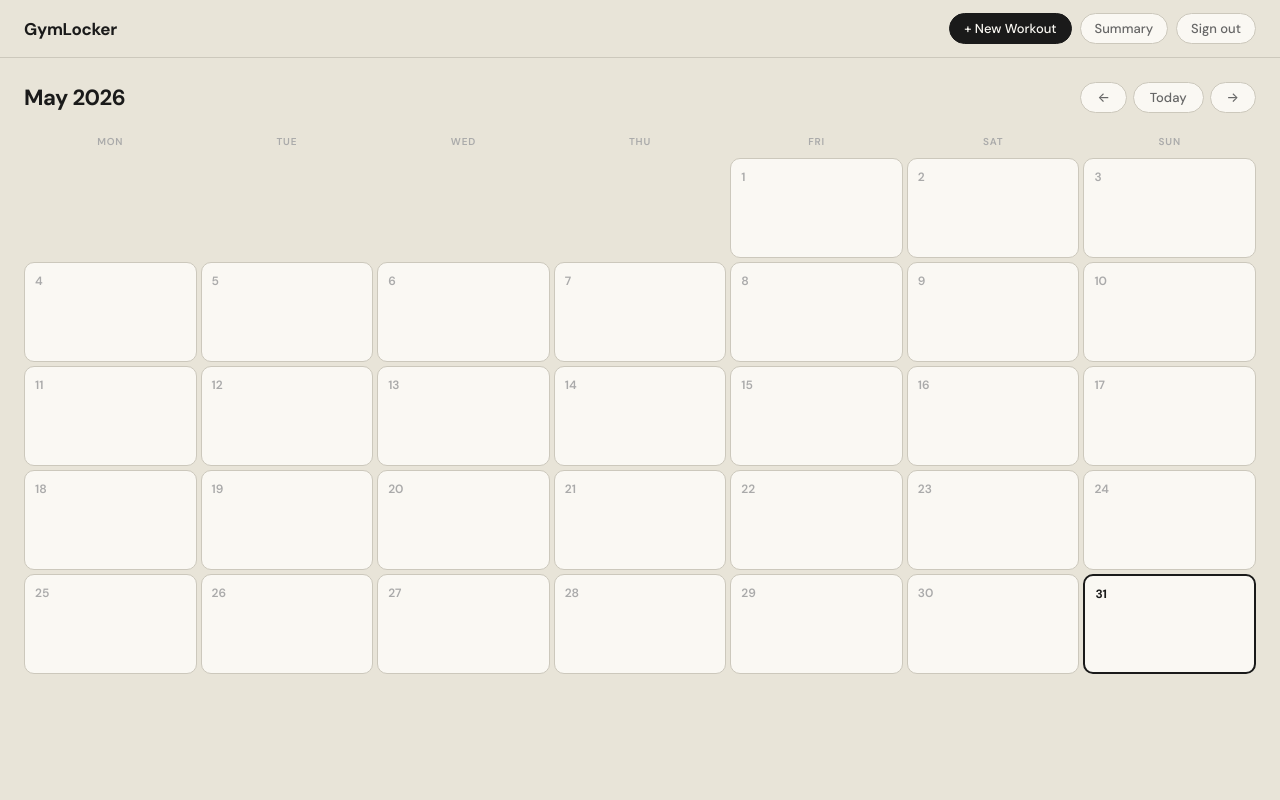
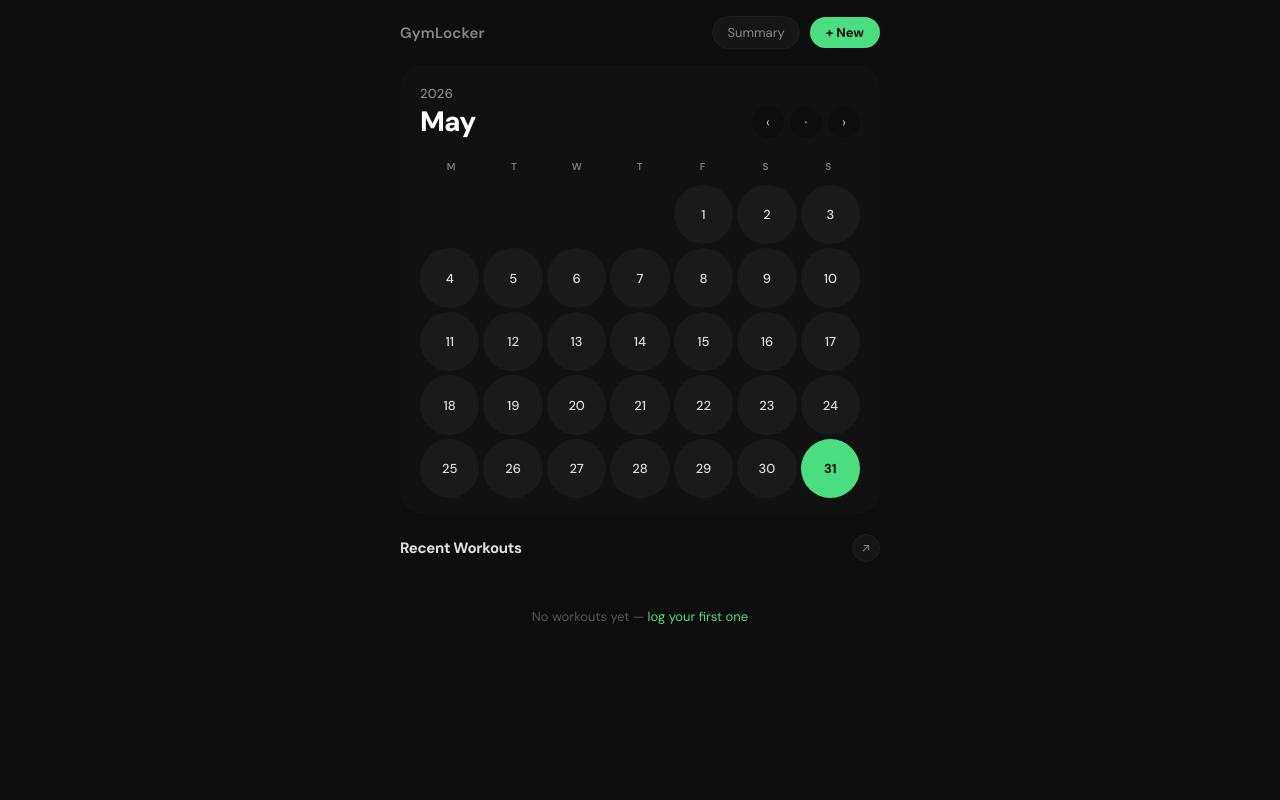
Before and after one commit to puhsum/workout-tracker, a FastAPI app: template dashboard/templates/dashboard.html in a window 1280 px wide. Run offline with FastAPI, Linux system fonts and the light colour scheme; the template is opened without the code that fills it: most values are stand-ins (such as "Sample title", 1, 10 or a date in 2020).

Commit message:
feat: revert to green/black theme
Co-Authored-By: Claude Sonnet 4.6 <noreply@anthropic.com>

```diff
--- a/dashboard/templates/dashboard.html
+++ b/dashboard/templates/dashboard.html
@@ -5,169 +5,209 @@
 <meta name="viewport" content="width=device-width, initial-scale=1.0">
 <title>GymLocker</title>
 <link rel="preconnect" href="https://fonts.googleapis.com">
-<link href="https://fonts.googleapis.com/css2?family=DM+Sans:ital,opsz,wght@0,9..40,300;0,9..40,400;0,9..40,500;0,9..40,600;0,9..40,700&display=swap" rel="stylesheet">
+<link href="https://fonts.googleapis.com/css2?family=DM+Sans:opsz,wght@9..40,300;9..40,400;9..40,500;9..40,600;9..40,700;9..40,800&display=swap" rel="stylesheet">
 <style>
   :root {
-    --bg: #e8e4d8;
-    --surface: #f0ece0;
-    --white: #faf8f3;
-    --border: #ccc8bc;
-    --border-strong: #9a9488;
-    --ink: #1a1a1a;
-    --ink-2: #666;
-    --ink-3: #aaa;
+    --bg: #0d0d0d;
+    --surface: #161616;
+    --border: #1e1e1e;
+    --blue: #111111;
+    --lime: #4ade80;
+    --ink: #e0e0e0;
+    --ink-2: #888;
+    --ink-3: #555;
+    --day-bg: #1a1a1a;
+    --day-workout-bg: #222222;
   }
   *, *::before, *::after { box-sizing: border-box; margin: 0; padding: 0; }
-  body { background: var(--bg); color: var(--ink); font-family: 'DM Sans', -apple-system, BlinkMacSystemFont, sans-serif; min-height: 100vh; }
+  body { background: var(--bg); color: var(--ink); font-family: 'DM Sans', -apple-system, BlinkMacSystemFont, sans-serif; min-height: 100vh; padding-bottom: 48px; }
 
-  nav { background: var(--bg); border-bottom: 1px solid var(--border); padding: 0 24px; height: 58px; display: flex; align-items: center; justify-content: space-between; position: sticky; top: 0; z-index: 200; }
-  .nav-brand { font-size: 17px; font-weight: 700; color: var(--ink); letter-spacing: -0.3px; }
-  .nav-right { display: flex; align-items: center; gap: 8px; }
-  .nav-right a { font-size: 13px; font-weight: 500; color: var(--ink-2); text-decoration: none; padding: 6px 14px; border: 1px solid var(--border); border-radius: 20px; transition: all 0.15s; background: var(--white); }
-  .nav-right a:hover { border-color: var(--ink); color: var(--ink); }
-  .nav-right a.new { background: var(--ink); color: var(--white); border-color: var(--ink); }
-  .nav-right a.new:hover { background: #333; }
+  /* ── Nav ── */
+  nav { padding: 16px 20px 0; display: flex; align-items: center; justify-content: space-between; max-width: 520px; margin: 0 auto; }
+  .nav-brand { font-size: 15px; font-weight: 600; color: var(--ink-2); letter-spacing: 0.2px; }
+  .nav-actions { display: flex; gap: 10px; align-items: center; }
+  .btn-new { background: var(--lime); color: #0d0d0d; font-weight: 700; font-size: 13px; border: none; border-radius: 20px; padding: 7px 16px; cursor: pointer; font-family: inherit; transition: opacity 0.15s; text-decoration: none; }
+  .btn-new:hover { opacity: 0.85; }
+  .btn-nav { background: var(--surface); border: 1px solid var(--border); color: var(--ink-2); font-size: 13px; border-radius: 20px; padding: 7px 14px; cursor: pointer; font-family: inherit; text-decoration: none; transition: border-color 0.15s; }
+  .btn-nav:hover { border-color: rgba(255,255,255,0.2); color: var(--ink); }
 
-  main { padding: 24px; max-width: 1440px; margin: 0 auto; }
+  /* ── Main ── */
+  main { padding: 16px 20px; max-width: 520px; margin: 0 auto; }
 
-  /* Calendar header */
-  .cal-header { display: flex; align-items: center; justify-content: space-between; margin-bottom: 16px; }
-  .cal-title { font-size: 22px; font-weight: 700; color: var(--ink); letter-spacing: -0.5px; }
-  .cal-nav { display: flex; gap: 6px; }
-  .cal-nav button { background: var(--white); border: 1px solid var(--border); color: var(--ink-2); border-radius: 20px; padding: 6px 16px; font-size: 13px; font-weight: 500; cursor: pointer; transition: all 0.15s; font-family: inherit; }
-  .cal-nav button:hover { border-color: var(--ink); color: var(--ink); }
+  /* ── Calendar card ── */
+  .cal-card { background: var(--blue); border-radius: 24px; padding: 20px 20px 16px; margin-bottom: 20px; }
+  .cal-year { font-size: 13px; font-weight: 500; color: rgba(255,255,255,0.5); margin-bottom: 4px; letter-spacing: 0.3px; }
+  .cal-header { display: flex; align-items: center; justify-content: space-between; margin-bottom: 18px; }
+  .cal-month-title { font-size: 28px; font-weight: 800; color: #fff; letter-spacing: -0.8px; line-height: 1; }
+  .cal-nav-group { display: flex; gap: 6px; }
+  .cal-nav-btn { background: rgba(0,0,0,0.2); border: none; color: rgba(255,255,255,0.8); width: 32px; height: 32px; border-radius: 50%; cursor: pointer; font-size: 14px; display: flex; align-items: center; justify-content: center; transition: background 0.15s; font-family: inherit; }
+  .cal-nav-btn:hover { background: rgba(0,0,0,0.35); }
 
-  /* Day-of-week headers */
-  .cal-dow { display: grid; grid-template-columns: repeat(7, 1fr); gap: 4px; margin-bottom: 4px; }
-  .cal-dow-cell { text-align: center; font-size: 10px; font-weight: 600; color: var(--ink-3); text-transform: uppercase; letter-spacing: 0.8px; padding: 6px 0; }
+  /* Day headers */
+  .cal-dow { display: grid; grid-template-columns: repeat(7, 1fr); margin-bottom: 8px; }
+  .cal-dow-cell { text-align: center; font-size: 10px; font-weight: 600; color: rgba(255,255,255,0.45); text-transform: uppercase; letter-spacing: 0.6px; padding: 4px 0; }
 
-  /* Calendar grid */
+  /* Day grid */
   .cal-grid { display: grid; grid-template-columns: repeat(7, 1fr); gap: 4px; }
   .cal-cell {
-    background: var(--white);
-    border: 1px solid var(--border);
-    border-radius: 10px;
-    min-height: 100px;
-    padding: 10px;
+    aspect-ratio: 1;
+    border-radius: 50%;
+    display: flex;
+    flex-direction: column;
+    align-items: center;
+    justify-content: center;
+    cursor: default;
     position: relative;
-    cursor: default;
-    transition: all 0.12s;
-    overflow: hidden;
+    background: var(--day-bg);
+    transition: background 0.12s;
   }
-  .cal-cell.empty { background: transparent; border-color: transparent; }
-  .cal-cell.has-workout { background: var(--ink); border-color: var(--ink); cursor: pointer; }
-  .cal-cell.has-workout:hover { background: #2a2a2a; }
-  .cal-cell.is-today { border-color: var(--ink) !important; border-width: 2px; }
-  .cal-cell.is-today:not(.has-workout) .cal-day-num { color: var(--ink); font-weight: 700; }
+  .cal-cell.empty { background: transparent; }
+  .cal-cell.has-workout { background: var(--day-workout-bg); cursor: pointer; }
+  .cal-cell.has-workout:hover { background: rgba(0,0,0,0.55); }
+  .cal-cell.is-today { background: var(--lime) !important; }
+  .cal-cell.is-today .cal-day-num { color: #0d0d0d; font-weight: 800; }
 
-  .cal-day-num { font-size: 12px; font-weight: 600; color: var(--ink-3); margin-bottom: 6px; }
-  .cal-cell.has-workout .cal-day-num { color: rgba(255,255,255,0.5); }
+  .cal-day-num { font-size: 13px; font-weight: 500; color: rgba(255,255,255,0.85); line-height: 1; }
+  .cal-dot {
+    position: absolute;
+    bottom: 5px;
+    width: 4px; height: 4px;
+    background: rgba(255,255,255,0.65);
+    border-radius: 50%;
+  }
+  .cal-cell.is-today .cal-dot { background: rgba(0,0,0,0.35); }
 
-  .cal-dot { width: 5px; height: 5px; background: rgba(255,255,255,0.6); border-radius: 50%; margin-bottom: 6px; }
-
-  .cal-ex-list { display: flex; flex-direction: column; gap: 2px; }
-  .cal-ex-name { font-size: 11px; color: rgba(255,255,255,0.85); white-space: nowrap; overflow: hidden; text-overflow: ellipsis; line-height: 1.4; font-weight: 500; }
-  .cal-ex-more { font-size: 10px; color: rgba(255,255,255,0.4); margin-top: 2px; }
-
-  /* Tooltip */
+  /* ── Tooltip ── */
   #tooltip {
     position: fixed; z-index: 999;
-    background: var(--ink); color: var(--white);
-    border-radius: 12px; padding: 14px 16px;
-    min-width: 200px; max-width: 280px;
+    background: #161616; color: var(--ink);
+    border: 1px solid var(--border);
+    border-radius: 14px; padding: 14px 16px;
+    min-width: 200px; max-width: 260px;
     pointer-events: none; display: none;
-    box-shadow: 0 8px 32px rgba(0,0,0,0.2);
+    box-shadow: 0 8px 32px rgba(0,0,0,0.5);
   }
-  .tt-date { font-size: 13px; font-weight: 700; margin-bottom: 2px; }
-  .tt-meta { font-size: 11px; color: rgba(255,255,255,0.5); margin-bottom: 10px; font-weight: 500; letter-spacing: 0.3px; }
-  .tt-divider { height: 1px; background: rgba(255,255,255,0.12); margin-bottom: 10px; }
-  .tt-ex { margin-bottom: 7px; }
-  .tt-ex:last-child { margin-bottom: 0; }
+  .tt-date { font-size: 12px; font-weight: 700; margin-bottom: 2px; }
+  .tt-meta { font-size: 11px; color: var(--ink-2); margin-bottom: 10px; }
+  .tt-divider { height: 1px; background: var(--border); margin-bottom: 10px; }
   .tt-ex-name { font-size: 12px; font-weight: 600; margin-bottom: 1px; }
-  .tt-ex-sets { font-size: 11px; color: rgba(255,255,255,0.45); font-family: 'SF Mono', Menlo, monospace; }
+  .tt-ex-sets { font-size: 11px; color: var(--ink-2); font-family: 'SF Mono', Menlo, monospace; margin-bottom: 6px; }
+
+  /* ── Recent Workouts ── */
+  .section-header { display: flex; align-items: center; justify-content: space-between; margin-bottom: 14px; }
+  .section-title { font-size: 15px; font-weight: 700; color: var(--ink); letter-spacing: -0.3px; }
+  .section-link { font-size: 12px; color: var(--ink-2); text-decoration: none; width: 28px; height: 28px; background: var(--surface); border: 1px solid var(--border); border-radius: 50%; display: flex; align-items: center; justify-content: center; transition: border-color 0.15s; }
+  .section-link:hover { border-color: rgba(255,255,255,0.2); color: var(--ink); }
+
+  .workout-block { margin-bottom: 20px; }
+  .workout-block-header { display: flex; align-items: center; gap: 8px; margin-bottom: 12px; }
+  .workout-block-date { font-size: 11px; font-weight: 600; color: var(--lime); text-transform: uppercase; letter-spacing: 0.6px; }
+  .workout-block-time { font-size: 11px; color: var(--ink-3); }
+
+  .activity-row { display: flex; gap: 12px; padding: 10px 0; border-bottom: 1px solid var(--border); align-items: flex-start; }
+  .activity-row:last-child { border-bottom: none; }
+  .activity-dot { width: 7px; height: 7px; border-radius: 50%; background: var(--lime); flex-shrink: 0; margin-top: 5px; }
+  .activity-body { flex: 1; min-width: 0; }
+  .activity-name { font-size: 14px; font-weight: 600; color: var(--ink); margin-bottom: 3px; }
+  .activity-detail { font-size: 12px; color: var(--ink-2); line-height: 1.5; }
+  .activity-time { font-size: 12px; color: var(--ink-3); flex-shrink: 0; padding-top: 2px; }
+
+  .empty-state { text-align: center; color: var(--ink-3); font-size: 13px; padding: 32px 0; }
+  .empty-state a { color: var(--lime); text-decoration: none; }
 </style>
 </head>
 <body>
 
 <nav>
   <div class="nav-brand">GymLocker</div>
-  <div class="nav-right">
-    <a href="/workout/new" class="new">+ New Workout</a>
-    <a href="/summary">Summary</a>
-    <a href="/logout">Sign out</a>
+  <div class="nav-actions">
+    <a href="/summary" class="btn-nav">Summary</a>
+    <a href="/workout/new" class="btn-new">+ New</a>
   </div>
 </nav>
 
 <main>
-  <div class="cal-header">
-    <div class="cal-title" id="cal-title"></div>
-    <div class="cal-nav">
-      <button onclick="shiftMonth(-1)">←</button>
-      <button onclick="goToday()">Today</button>
-      <button onclick="shiftMonth(1)">→</button>
+  <!-- Calendar -->
+  <div class="cal-card">
+    <div class="cal-year" id="cal-year"></div>
+    <div class="cal-header">
+      <div class="cal-month-title" id="cal-month-title"></div>
+      <div class="cal-nav-group">
+        <button class="cal-nav-btn" onclick="shiftMonth(-1)">‹</button>
+        <button class="cal-nav-btn" onclick="goToday()">·</button>
+        <button class="cal-nav-btn" onclick="shiftMonth(1)">›</button>
+      </div>
     </div>
+    <div class="cal-dow">
+      <div class="cal-dow-cell">M</div>
+      <div class="cal-dow-cell">T</div>
+      <div class="cal-dow-cell">W</div>
+      <div class="cal-dow-cell">T</div>
+      <div class="cal-dow-cell">F</div>
+      <div class="cal-dow-cell">S</div>
+      <div class="cal-dow-cell">S</div>
+    </div>
+    <div class="cal-grid" id="cal-grid"></div>
   </div>
-  <div class="cal-dow">
-    <div class="cal-dow-cell">Mon</div>
-    <div class="cal-dow-cell">Tue</div>
-    <div class="cal-dow-cell">Wed</div>
-    <div class="cal-dow-cell">Thu</div>
-    <div class="cal-dow-cell">Fri</div>
-    <div class="cal-dow-cell">Sat</div>
-    <div class="cal-dow-cell">Sun</div>
+
+  <!-- Recent Workouts -->
+  <div class="section-header">
+    <span class="section-title">Recent Workouts</span>
+    <a href="/summary" class="section-link">↗</a>
   </div>
-  <div class="cal-grid" id="cal-grid"></div>
+  <div id="recent-list"></div>
 </main>
 
 <div id="tooltip"></div>
 
 <script>
 const workouts = {{ workouts_json | safe }};
+
+// ── Calendar ────────────────────────────────────────────────────────────────
+
 const byDate = {};
-workouts.forEach(w => {
-  if (!byDate[w.date]) byDate[w.date] = [];
-  byDate[w.date].push(w);
-});
+workouts.forEach(w => { if (!byDate[w.date]) byDate[w.date] = []; byDate[w.date].push(w); });
 
 const MONTHS = ['January','February','March','April','May','June','July','August','September','October','November','December'];
 const today = new Date();
 let curYear = today.getFullYear(), curMonth = today.getMonth();
 
-function pad(n) { return String(n).padStart(2, '0'); }
-function dateStr(y, m, d) { return `${y}-${pad(m+1)}-${pad(d)}`; }
+function pad(n) { return String(n).padStart(2,'0'); }
+function dateStr(y,m,d) { return `${y}-${pad(m+1)}-${pad(d)}`; }
 
 function renderCalendar() {
   const firstDay = new Date(curYear, curMonth, 1);
-  const daysInMonth = new Date(curYear, curMonth + 1, 0).getDate();
+  const daysInMonth = new Date(curYear, curMonth+1, 0).getDate();
   const todayStr = dateStr(today.getFullYear(), today.getMonth(), today.getDate());
-  document.getElementById('cal-title').textContent = `${MONTHS[curMonth]} ${curYear}`;
+
+  document.getElementById('cal-year').textContent = curYear;
+  document.getElementById('cal-month-title').textContent = MONTHS[curMonth];
+
   const grid = document.getElementById('cal-grid');
   grid.innerHTML = '';
-  const offset = (firstDay.getDay() + 6) % 7;
+  const offset = (firstDay.getDay()+6) % 7;
+
   for (let i = 0; i < offset; i++) {
     const el = document.createElement('div');
     el.className = 'cal-cell empty';
     grid.appendChild(el);
   }
+
   for (let d = 1; d <= daysInMonth; d++) {
     const ds = dateStr(curYear, curMonth, d);
     const sessions = byDate[ds] || [];
     const hasWorkout = sessions.length > 0;
     const isToday = ds === todayStr;
+
     const cell = document.createElement('div');
     cell.className = 'cal-cell' + (hasWorkout ? ' has-workout' : '') + (isToday ? ' is-today' : '');
-    let inner = `<div class="cal-day-num">${d}</div>`;
+    cell.innerHTML = `<div class="cal-day-num">${d}</div>${hasWorkout ? '<div class="cal-dot"></div>' : ''}`;
+
     if (hasWorkout) {
-      const allExNames = sessions.flatMap(s => s.exercise_names);
-      inner += `<div class="cal-dot"></div><div class="cal-ex-list">`;
-      allExNames.slice(0, 3).forEach(name => { inner += `<div class="cal-ex-name">${escHtml(name)}</div>`; });
-      if (allExNames.length > 3) inner += `<div class="cal-ex-more">+${allExNames.length - 3} more</div>`;
-      inner += `</div>`;
       cell.addEventListener('mouseenter', e => showTooltip(e, ds, sessions));
       cell.addEventListener('mouseleave', hideTooltip);
-      cell.addEventListener('click', () => { window.location.href = `/log/${ds}`; });
+      cell.addEventListener('click', () => window.location.href = `/log/${ds}`);
     }
-    cell.innerHTML = inner;
     grid.appendChild(cell);
   }
 }
@@ -180,34 +220,119 @@ function shiftMonth(dir) {
 }
 function goToday() { curYear = today.getFullYear(); curMonth = today.getMonth(); renderCalendar(); }
 
+// ── Tooltip ─────────────────────────────────────────────────────────────────
+
 const tooltip = document.getElementById('tooltip');
 function showTooltip(e, ds, sessions) {
+  const [y,m,d] = ds.split('-').map(Number);
   const months = ['Jan','Feb','Mar','Apr','May','Jun','Jul','Aug','Sep','Oct','Nov','Dec'];
-  const [y, m, d] = ds.split('-').map(Number);
-  const totalEx = sessions.reduce((s, w) => s + w.exercises.length, 0);
-  const durs = sessions.map(w => w.duration).filter(Boolean);
+  const totalEx = sessions.reduce((s,w) => s + w.exercises.length, 0);
   let html = `<div class="tt-date">${months[m-1]} ${d}, ${y}</div>`;
-  html += `<div class="tt-meta">${totalEx} exercise${totalEx !== 1 ? 's' : ''}${durs.length ? ' · ' + durs.join('+') + ' min' : ''}</div>`;
-  html += `<div class="tt-divider"></div>`;
+  html += `<div class="tt-meta">${totalEx} exercise${totalEx!==1?'s':''}</div><div class="tt-divider"></div>`;
   sessions.forEach(w => w.exercises.forEach(ex => {
-    html += `<div class="tt-ex"><div class="tt-ex-name">${escHtml(ex.name)}</div>${ex.sets_raw ? `<div class="tt-ex-sets">${escHtml(ex.sets_raw)}</div>` : ''}</div>`;
+    html += `<div class="tt-ex-name">${esc(ex.name)}</div>`;
+    if (ex.sets_raw) html += `<div class="tt-ex-sets">${esc(ex.sets_raw)}</div>`;
   }));
   tooltip.innerHTML = html;
   tooltip.style.display = 'block';
-  positionTooltip(e);
+  pos(e);
 }
-function positionTooltip(e) {
+function pos(e) {
   const tw = tooltip.offsetWidth, th = tooltip.offsetHeight;
-  let x = e.clientX + 16, y = e.clientY + 16;
-  if (x + tw > window.innerWidth - 8) x = e.clientX - tw - 8;
-  if (y + th > window.innerHeight - 8) y = e.clientY - th - 8;
-  tooltip.style.left = x + 'px'; tooltip.style.top = y + 'px';
+  let x = e.clientX+16, y = e.clientY+16;
+  if (x+tw > window.innerWidth-8) x = e.clientX-tw-8;
+  if (y+th > window.innerHeight-8) y = e.clientY-th-8;
+  tooltip.style.left=x+'px'; tooltip.style.top=y+'px';
 }
-function hideTooltip() { tooltip.style.display = 'none'; }
-document.getElementById('cal-grid').addEventListener('mousemove', e => { if (tooltip.style.display === 'block') positionTooltip(e); });
-function escHtml(str) { return String(str).replace(/&/g,'&amp;').replace(/</g,'&lt;').replace(/>/g,'&gt;'); }
+function hideTooltip() { tooltip.style.display='none'; }
+document.getElementById('cal-grid').addEventListener('mousemove', e => { if (tooltip.style.display==='block') pos(e); });
+
+// ── Recent Workouts ──────────────────────────────────────────────────────────
+
+function groupSets(sets) {
+  if (!sets || !sets.length) return [];
+  const lines = [];
+  let i = 0;
+  while (i < sets.length) {
+    const w = sets[i].weight || 0;
+    const r = sets[i].reps;
+    let count = 1;
+    while (i+count < sets.length && sets[i+count].weight === sets[i].weight) count++;
+    const rStr = `${count} set${count>1?'s':''} × ${r} reps`;
+    lines.push(w ? `${rStr} @ ${w}kg` : rStr);
+    i += count;
+  }
+  return lines;
+}
+
+function fmt12(t) {
+  if (!t) return '';
+  const [h,m] = t.split(':').map(Number);
+  const suffix = h>=12 ? 'pm' : 'am';
+  const h12 = h%12 || 12;
+  return `${h12}:${pad(m)}${suffix}`;
+}
+
+function relativeDate(dateStr) {
+  const todayStr = dateStr => {
+    const d = new Date(); return `${d.getFullYear()}-${pad(d.getMonth()+1)}-${pad(d.getDate())}`;
+  };
+  const yest = new Date(); yest.setDate(yest.getDate()-1);
+  const yestStr = `${yest.getFullYear()}-${pad(yest.getMonth()+1)}-${pad(yest.getDate())}`;
+  const t = todayStr();
+  if (dateStr === t) return 'Today';
+  if (dateStr === yestStr) return 'Yesterday';
+  const [y,m,d] = dateStr.split('-').map(Number);
+  const months = ['Jan','Feb','Mar','Apr','May','Jun','Jul','Aug','Sep','Oct','Nov','Dec'];
+  return `${months[m-1]} ${d}`;
+}
+
+function renderRecent() {
+  const list = document.getElementById('recent-list');
+  const recent = workouts.slice(0, 4);
+
+  if (!recent.length) {
+    list.innerHTML = `<div class="empty-state">No workouts yet — <a href="/workout/new">log your first one</a></div>`;
+    return;
+  }
+
+  list.innerHTML = recent.map(w => {
+    const label = relativeDate(w.date);
+    const time = w.log_in ? fmt12(w.log_in) : '';
+
+    const exercises = w.exercises.map((ex, i) => {
+      let detail = '';
+      if (ex.sets && ex.sets.length) {
+        detail = groupSets(ex.sets).join('<br>');
+      } else if (ex.sets_raw) {
+        detail = esc(ex.sets_raw);
+      }
+      return `
+        <div class="activity-row">
+          <div class="activity-dot"></div>
+          <div class="activity-body">
+            <div class="activity-name">${esc(ex.name)}</div>
+            ${detail ? `<div class="activity-detail">${detail}</div>` : ''}
+          </div>
+          ${i === 0 && time ? `<div class="activity-time">${time}</div>` : ''}
+        </div>`;
+    }).join('');
+
+    return `
+      <div class="workout-block">
+        <div class="workout-block-header">
+          <span class="workout-block-date">${esc(label)}</span>
+          ${w.duration ? `<span class="workout-block-time">${w.duration} min</span>` : ''}
+        </div>
+        ${exercises}
+      </div>`;
+  }).join('');
+}
+
+function esc(str) { return String(str||'').replace(/&/g,'&amp;').replace(/</g,'&lt;').replace(/>/g,'&gt;'); }
 
 renderCalendar();
+renderRecent();
 </script>
 </body>
 </html>
--- a/dashboard/templates/log.html
+++ b/dashboard/templates/log.html
@@ -7,7 +7,7 @@
 <link rel="preconnect" href="https://fonts.googleapis.com">
 <link href="https://fonts.googleapis.com/css2?family=DM+Sans:ital,opsz,wght@0,9..40,300;0,9..40,400;0,9..40,500;0,9..40,600;0,9..40,700&display=swap" rel="stylesheet">
 <style>
-  :root { --bg:#e8e4d8; --surface:#f0ece0; --white:#faf8f3; --border:#ccc8bc; --ink:#1a1a1a; --ink-2:#666; --ink-3:#aaa; }
+  :root { --bg:#0d0d0d; --surface:#1a1a1a; --white:#161616; --border:#1e1e1e; --ink:#e0e0e0; --ink-2:#888; --ink-3:#555; }
   *, *::before, *::after { box-sizing: border-box; margin: 0; padding: 0; }
   body { background: var(--bg); color: var(--ink); font-family: 'DM Sans', -apple-system, BlinkMacSystemFont, sans-serif; min-height: 100vh; padding-bottom: 48px; }
 
@@ -29,7 +29,7 @@
   .ex-name { font-size: 15px; font-weight: 600; color: var(--ink); }
   .ex-sets { display: flex; flex-wrap: wrap; gap: 6px; justify-content: flex-end; }
   .set-chip { background: var(--surface); border: 1px solid var(--border); border-radius: 20px; padding: 4px 12px; font-size: 12px; color: var(--ink-2); font-family: 'SF Mono', Menlo, monospace; white-space: nowrap; }
-  .set-chip.weighted { background: var(--ink); color: var(--white); border-color: var(--ink); }
+  .set-chip.weighted { background: #4ade80; color: #0d0d0d; border-color: #4ade80; }
 
   .empty { color: var(--ink-3); font-size: 14px; text-align: center; padding: 60px 0; }
 </style>
--- a/dashboard/templates/summary.html
+++ b/dashboard/templates/summary.html
@@ -8,7 +8,7 @@
 <link href="https://fonts.googleapis.com/css2?family=DM+Sans:ital,opsz,wght@0,9..40,300;0,9..40,400;0,9..40,500;0,9..40,600;0,9..40,700&display=swap" rel="stylesheet">
 <script src="https://cdn.jsdelivr.net/npm/chart.js@4.4.0/dist/chart.umd.min.js"></script>
 <style>
-  :root { --bg:#e8e4d8; --surface:#f0ece0; --white:#faf8f3; --border:#ccc8bc; --ink:#1a1a1a; --ink-2:#666; --ink-3:#aaa; }
+  :root { --bg:#0d0d0d; --surface:#1a1a1a; --white:#161616; --border:#1e1e1e; --ink:#e0e0e0; --ink-2:#888; --ink-3:#555; }
   *, *::before, *::after { box-sizing: border-box; margin: 0; padding: 0; }
   body { background: var(--bg); color: var(--ink); font-family: 'DM Sans', -apple-system, BlinkMacSystemFont, sans-serif; min-height: 100vh; padding-bottom: 48px; }
 
@@ -17,7 +17,7 @@
   .nav-right { display: flex; gap: 8px; }
   .nav-right a { font-size: 13px; font-weight: 500; color: var(--ink-2); text-decoration: none; padding: 6px 14px; border: 1px solid var(--border); border-radius: 20px; background: var(--white); transition: all 0.15s; }
   .nav-right a:hover { border-color: var(--ink); color: var(--ink); }
-  .nav-right a.new { background: var(--ink); color: var(--white); border-color: var(--ink); }
+  .nav-right a.new { background: #4ade80; color: #0d0d0d; border-color: #4ade80; font-weight: 700; }
 
   main { padding: 28px 24px; max-width: 1200px; margin: 0 auto; }
 
@@ -27,7 +27,7 @@
   .stats { display: grid; grid-template-columns: repeat(5, 1fr); gap: 10px; margin-bottom: 28px; }
   @media (max-width: 800px) { .stats { grid-template-columns: repeat(3, 1fr); } }
   .stat-card { background: var(--white); border: 1px solid var(--border); border-radius: 12px; padding: 18px 20px; }
-  .stat-value { font-size: 34px; font-weight: 700; color: var(--ink); line-height: 1; letter-spacing: -1px; }
+  .stat-value { font-size: 34px; font-weight: 700; color: #4ade80; line-height: 1; letter-spacing: -1px; }
   .stat-value.sm { font-size: 18px; padding-top: 8px; letter-spacing: -0.5px; }
 
   /* Charts */
```
Also changed, not shown: dashboard/templates/login.html (+10 -10 lines), dashboard/templates/workout.html (+8 -8 lines).
